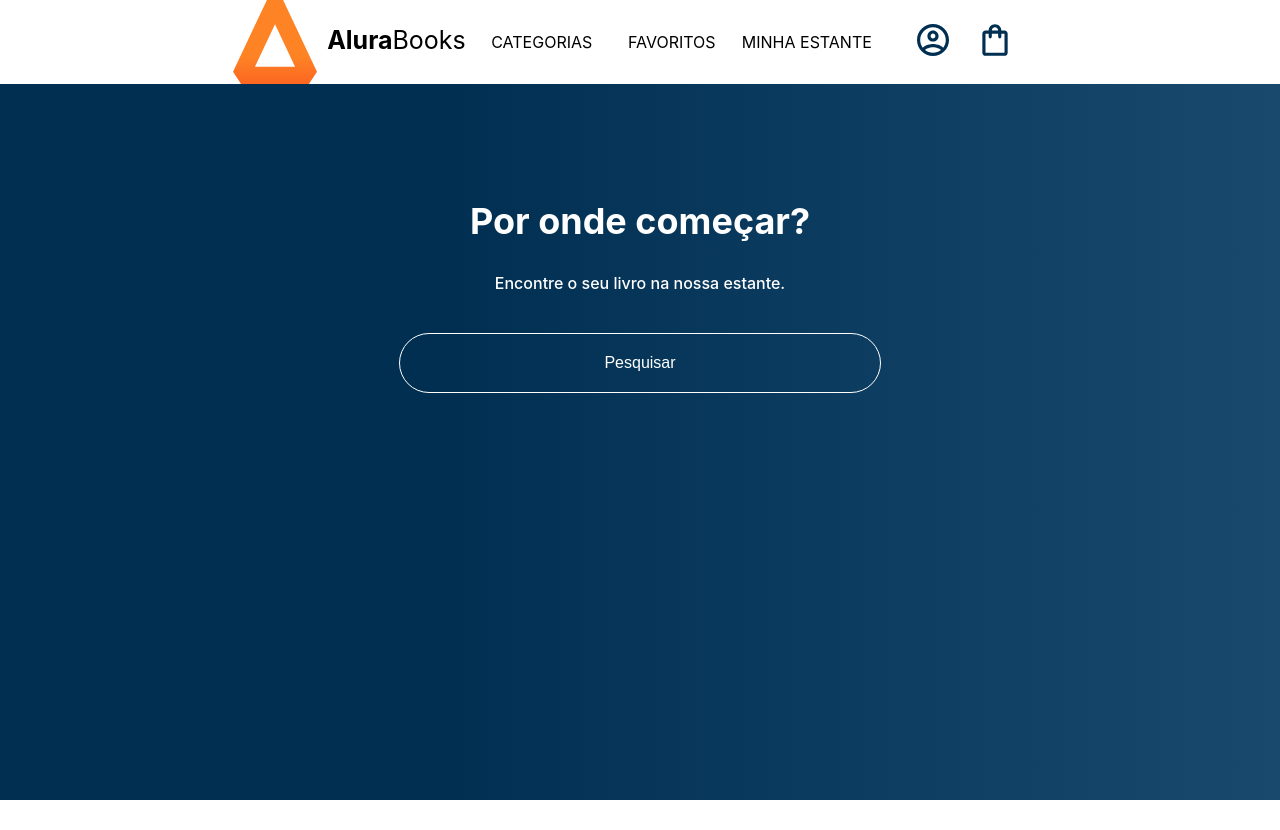
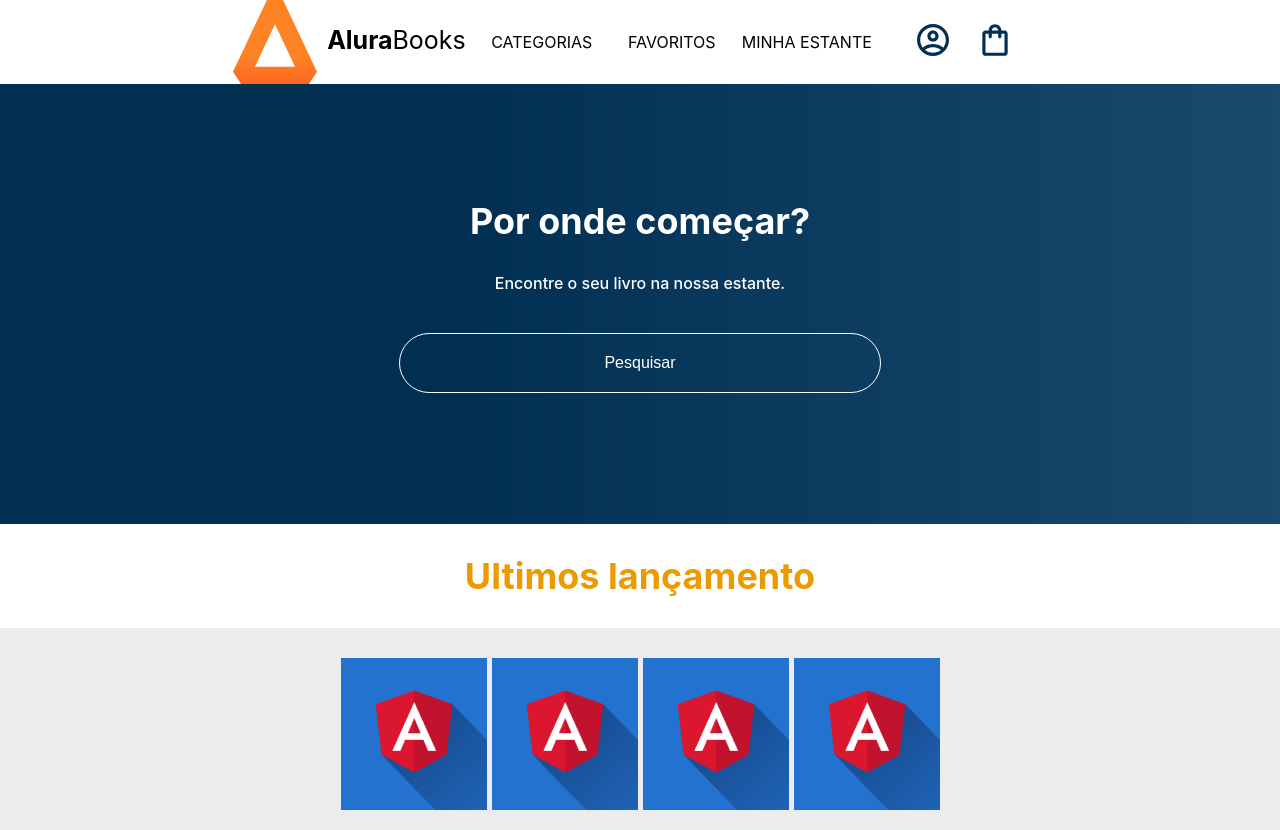
Before and after one commit to PedroPauloBrCalazans/web-livros, a React (Create React App) app: page / in a window 1280 px wide. Before the commit the page ends 800 px from the top, so only its background shows below. Built offline with nearby package versions, Linux system fonts and the light colour scheme.

Commit message:
feat: Novo componente para ultimos livros + mock

```diff
--- a/src/App.js
+++ b/src/App.js
@@ -1,6 +1,7 @@
 import Header from "./components/header";
 import styled from "styled-components";
 import Pesquisa from "./components/Pesquisar";
+import UltimosLancamentos from "./components/ultimos-lancamentos";
 
 const AppContainer = styled.div`
   width: 100vw;
@@ -13,6 +14,7 @@ function App() {
     <AppContainer>
       <Header />
       <Pesquisa />
+      <UltimosLancamentos />
     </AppContainer>
   );
 }
--- /dev/null
+++ b/src/components/ultimos-lancamentos/dadosUltimosLancamentos.js
@@ -0,0 +1,24 @@
+import livroImg from "../../imagens/livro2.png";
+
+export const livros = [
+  {
+    id: 1,
+    nome: "MongoDB",
+    src: livroImg,
+  },
+  {
+    id: 2,
+    nome: "TypeScript",
+    src: livroImg,
+  },
+  {
+    id: 3,
+    nome: "React Native",
+    src: livroImg,
+  },
+  {
+    id: 4,
+    nome: "DOCKER",
+    src: livroImg,
+  },
+];
--- /dev/null
+++ b/src/components/ultimos-lancamentos/index.js
@@ -0,0 +1,43 @@
+import styled from "styled-components";
+import { livros } from "./dadosUltimosLancamentos";
+
+const UltimosLancamentosContainer = styled.section`
+  background-color: #ebecee;
+  padding-bottom: 20px;
+  display: flex;
+  flex-direction: column;
+`;
+
+const Titulo = styled.h2`
+  width: 100%;
+  padding: 30px 0;
+  background-color: #fff;
+  color: #eb9b00;
+  font-size: 36px;
+  text-align: center;
+  margin: 0;
+`;
+
+const NovosLivrosContainer = styled.div`
+  margin-top: 30px;
+  display: flex;
+  width: 100%;
+  justify-content: center;
+  cursor: pointer;
+  gap: 5px;
+`;
+
+function UltimosLancamentos() {
+  return (
+    <UltimosLancamentosContainer>
+      <Titulo>Ultimos lançamento</Titulo>
+      <NovosLivrosContainer>
+        {livros.map((livro) => (
+          <img src={livro.src} alt="Livros ultimos lançamentos" />
+        ))}
+      </NovosLivrosContainer>
+    </UltimosLancamentosContainer>
+  );
+}
+
+export default UltimosLancamentos;
```
